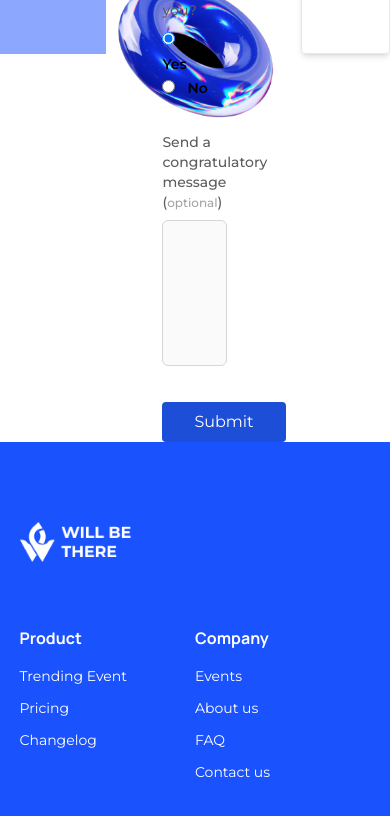
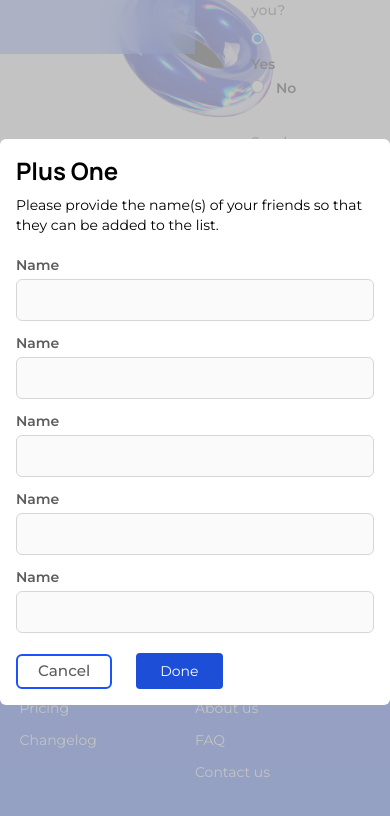
Before and after one commit to WILL-BE-THERE/WILL-BE-THERE, a React (Vite) app in the folder Frontend-React/: page /events/1/rsvp in a window 390 px wide. Both pictures are taken after typing "Sample", "name@example.com", "Sample" into the empty fields and a click on the button "Submit". Shown: the part 598-1414 px from the top of the page. Built offline with nearby package versions, Linux system fonts and the light colour scheme.

Commit message:
styled the plus one form, the rsvp page, and created the rsvp successful modal. all for large screens. working on the responsiveness

```diff
--- /dev/null
+++ b/Frontend-React/src/components/RsvpSuccessful.tsx
@@ -0,0 +1,32 @@
+import { Link, useParams } from 'react-router-dom'
+import successfulIcon from '../assets/successful-icon.png'
+
+const RsvpSuccessful = () => {
+  const { id } = useParams()
+  return (
+    <div className="fixed top-0 left-0 h-screen w-screen bg-[#B5B5B5]/80 flex justify-center items-center z-50">
+      <div className="bg-white p-4 rounded-md h-[27rem] w-[20rem] flex flex-col items-center justify-center">
+        <div className="w-1/2">
+          <img
+            src={successfulIcon}
+            alt="Icon for successful"
+            className="w-full"
+          />
+        </div>
+        <h1 className="text-xl font-semibold">RSVP Successful</h1>
+        <p className="text-center text-sm text-neutral-200 font-medium mt-3 mb-8">
+          RSVP to the {id} was successful. An email with the event details was
+          sent to the provided email. See you there.
+        </p>
+
+        <Link
+          to="/events"
+          className="w-fit py-2 px-6 mt-5 bg-blue-700 text-white rounded-md text-sm"
+        >
+          Back to events
+        </Link>
+      </div>
+    </div>
+  )
+}
+export default RsvpSuccessful
--- a/Frontend-React/src/components/plusoneform.tsx
+++ b/Frontend-React/src/components/plusoneform.tsx
@@ -1,16 +1,117 @@
-import { FormEvent } from 'react'
+import { ChangeEvent, FormEvent, useState } from 'react'
 
-const PlusOneForm = () => {
+type PlusOneFormProps = {
+  setComingWithFriends: React.Dispatch<React.SetStateAction<boolean>>
+
+  setRsvpSuccessful: React.Dispatch<React.SetStateAction<boolean>>
+}
+
+const PlusOneForm = ({
+  setComingWithFriends,
+  setRsvpSuccessful,
+}: PlusOneFormProps) => {
+  const friendsDetails = {
+    // list: [],
+    // friendName: '',
+    friend1: '',
+    friend2: '',
+    friend3: '',
+    friend4: '',
+    friend5: '',
+  }
+  const [friendsComing, setFriendsComing] = useState(friendsDetails)
+
+  const handleChange = (e: ChangeEvent<HTMLInputElement>) => {
+    const { name, value } = e.target
+    setFriendsComing((prevState) => ({ ...prevState, [name]: value }))
+  }
+
   const handleSubmit = (event: FormEvent<HTMLFormElement>) => {
     event.preventDefault()
+    setComingWithFriends(false)
+    setRsvpSuccessful(true)
   }
 
   return (
-    <div className="flex justify-center">
-      <div className="border rounded shadow-md p-6 w-full max-w-md">
-        <form onSubmit={handleSubmit}>form</form>
+    <>
+      <div className="fixed top-0 left-0 h-screen w-screen bg-[#B5B5B5]/80 flex justify-center items-center z-40">
+        <div className="bg-white p-4 rounded-md w-[25rem]">
+          <h1 className="text-2xl mb-2 font-bold">Plus One</h1>
+          <p className="text-sm mb-5">
+            Please provide the name(s) of your friends so that they can be added
+            to the list.
+          </p>
+          <form onSubmit={handleSubmit}>
+            <Input
+              value={friendsComing.friend1}
+              handleChange={handleChange}
+              name="friend1"
+              isRequired={true}
+            />
+            <Input
+              value={friendsComing.friend2}
+              handleChange={handleChange}
+              name="friend2"
+            />
+            <Input
+              value={friendsComing.friend3}
+              handleChange={handleChange}
+              name="friend3"
+            />
+            <Input
+              value={friendsComing.friend4}
+              handleChange={handleChange}
+              name="friend4"
+            />
+            <Input
+              value={friendsComing.friend5}
+              handleChange={handleChange}
+              name="friend5"
+            />
+
+            <button
+              type="button"
+              onClick={() => setComingWithFriends(false)}
+              className="px-5 py-1 border-2 border-primary-100 text-neutral-200 text-[0.95rem] rounded-md font-medium mr-6"
+            >
+              Cancel
+            </button>
+            <button
+              type="submit"
+              className="w-fit py-2 px-6 mt-5 bg-blue-700 text-white rounded text-sm"
+            >
+              Done
+            </button>
+          </form>
+        </div>
       </div>
-    </div>
+    </>
+  )
+}
+
+type InputProps = {
+  value: string
+  name: string
+  handleChange: (e: ChangeEvent<HTMLInputElement>) => void
+  isRequired?: boolean
+}
+
+const Input = (props: InputProps) => {
+  const { value, name, handleChange, isRequired } = props
+  return (
+    <label htmlFor="friendName" className="flex flex-col gap-1 w-full mt-3">
+      <p className="text-sm font-semibold text-neutral-200">Name</p>
+      <aside className="relative flex">
+        <input
+          type="text"
+          name={name}
+          value={value}
+          onChange={handleChange}
+          required={isRequired === true ? true : false}
+          className="border-[1.5px] border-[#d6d6d6] focus:outline-[1.5px] focus:outline-primary-100 rounded-md bg-[#fafafa] px-4 py-2 w-full"
+        />
+      </aside>
+    </label>
   )
 }
 
--- a/Frontend-React/src/pages/Rsvp.tsx
+++ b/Frontend-React/src/pages/Rsvp.tsx
@@ -4,6 +4,7 @@ import { ChangeEvent, FormEvent, useState } from 'react'
 import { FaPencil } from 'react-icons/fa6'
 import { useParams } from 'react-router-dom'
 import PlusOneForm from '../components/plusoneform'
+import RsvpSuccessful from '../components/RsvpSuccessful'
 
 const Rsvp = () => {
   const { id } = useParams()
@@ -19,24 +20,36 @@ const Rsvp = () => {
 
   const [userDetails, setUserDetails] = useState(initialDetails)
   const [comingWithFriends, setComingWithFriends] = useState(false)
+  const [rsvpSuccessful, setRsvpSuccessful] = useState(false)
 
   const handleChange = (
     e: ChangeEvent<HTMLInputElement | HTMLTextAreaElement>,
   ) => {
     const { name, value } = e.target
     setUserDetails((prevState) => ({ ...prevState, [name]: value }))
-    console.log(userDetails.isAttending)
   }
 
   const handleSubmit = (e: FormEvent<HTMLFormElement>) => {
     e.preventDefault()
-    userDetails.isFriendsComing === 'Yes'
-      ? setComingWithFriends(true)
-      : setComingWithFriends(false)
+    if (userDetails.isFriendsComing === 'Yes') {
+      setComingWithFriends(true)
+    } else {
+      setComingWithFriends(false)
       setUserDetails(initialDetails)
+      setRsvpSuccessful(true)
+    }
   }
 
   return (
+    <>
+      {comingWithFriends && (
+        <PlusOneForm
+          setComingWithFriends={setComingWithFriends}
+          setRsvpSuccessful={setRsvpSuccessful}
+        />
+      )}
+
+      {rsvpSuccessful && <RsvpSuccessful />}
       <section className="h-[60rem] w-full bg-white relative flex overflow-hidden">
         <img
           src={shape2}
@@ -65,8 +78,8 @@ const Rsvp = () => {
           <div className="w-[75%] h-fit text-black px-14">
             <h1 className="text-2xl mb-2 font-bold">Confirm your attendace</h1>
             <p className="text-sm mb-1 font-light">
-            Please fill in the information below to confirm your attendance and
-            get added to the guest list
+              Please fill in the information below to confirm your attendance
+              and get added to the guest list
             </p>
             <form onSubmit={handleSubmit} className="flex flex-col gap-4 mt-8">
               <label htmlFor="eventName" className="flex flex-col gap-1 w-full">
@@ -105,7 +118,10 @@ const Rsvp = () => {
                 </aside>
               </label>
 
-            <label htmlFor="guestEmail" className="flex flex-col gap-1 w-full">
+              <label
+                htmlFor="guestEmail"
+                className="flex flex-col gap-1 w-full"
+              >
                 <p className="flex gap-1 text-sm font-medium text-neutral-200">
                   Email
                 </p>
@@ -209,9 +225,8 @@ const Rsvp = () => {
             </form>
           </div>
         </aside>
-
-      {comingWithFriends && <PlusOneForm />}
       </section>
+    </>
   )
 }
 
```
Also changed, not shown: Frontend-React/src/assets/successful-icon.png (added). Lines whose indentation alone changed are shown as unchanged.
